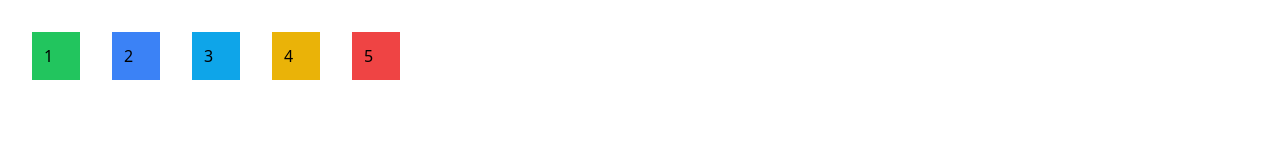
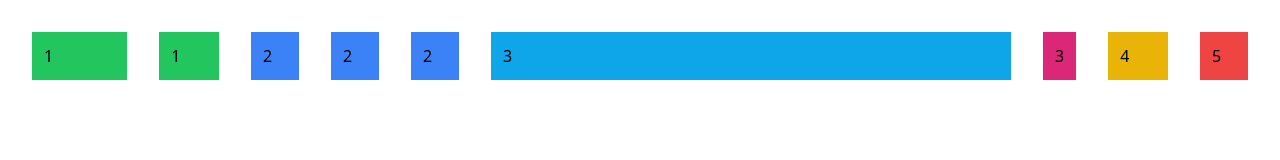
Before and after one commit to omidafifi/tailwind-practice-V3, a website: page 20-flex(grow-shrink-basis)/index.html in a window 1280 px wide. Drawn offline with nearby package versions, Linux system fonts and the light colour scheme.

Commit message:
flex-grow/shrink/basis and shorthand

```diff
--- a/20-flex(grow-shrink-basis)/index.html
+++ b/20-flex(grow-shrink-basis)/index.html
@@ -7,12 +7,40 @@
     <script src="https://cdn.tailwindcss.com"></script>
 </head>
 <body >
-         <div class="flex m-4  ">
-             <div class="w-12 p-3 m-4 h-12 bg-green-500">1</div>
-             <div class="w-12 p-3 m-4 h-12 bg-blue-500">2</div>
-             <div class="w-12 p-3 m-4 h-12 bg-sky-500">3</div>
-             <div class="w-12 p-3 m-4 h-12 bg-yellow-500">4</div>
-             <div class="w-12 p-3 m-4 h-12 bg-red-500">5</div>
-         </div>
+    <!-- <div class="flex m-4 ">     -->
+        <!-- Grow khali dare safhe ro bozorg mikone ama 0 va 1 kar nakard  -->
+         <!-- <div class="w-12 p-3 m-4 h-12 bg-green-500 grow ">1</div> -->
+         <!-- shrink ke dadam kare khasi anjam nashod  -->
+         <!-- <div class="w-12 p-3 m-4 h-12 bg-blue-500 shrink-0 ">2</div> -->
+         <!-- basis eleman ro small kard fekr konam dare be un size mide  -->
+         <!-- <div class="w-12 p-3 m-4 h-12 bg-sky-500  basis-5">3</div> -->
+         <!-- shorthand flex baraye hamash ro berim bezanim  -->
+         <!-- <div class="w-12 p-3 m-4 h-12 bg-yellow-500 ">4</div> -->
+         <!-- dar document mige agar hover shod to sizesh ro small kon inam kar nakard  -->
+         <!-- <div class="w-12 p-3 m-4 h-12 bg-red-500 shrink hover:shrink-0">5</div>
+     </div>  -->
+     <div class="flex m-4 ">
+         <!-- [] default in grow-->
+         <div class="w-12 p-3 m-4 h-12 bg-green-500 grow-[4]">1</div>
+         <div class="w-12 p-3 m-4 h-12 bg-green-500 grow">1</div>
+        <!-- shrink # Gegenteil Grow [] und hat auch default-->
+        <div class="w-12 p-3 m-4 h-12 bg-blue-500  shrink-[4] ">2</div>
+        <div class="w-12 p-3 m-4 h-12 bg-blue-500  shrink-[4] ">2</div>
+         <div class="w-12 p-3 m-4 h-12 bg-blue-500 shrink-[4]  ">2</div>
+        <!-- basis done -->
+         <div class="w-12 p-3 m-4 h-12 bg-sky-500  basis-5/12">3</div>
+         <div class="w-12 p-3 m-4 h-12 bg-pink-600 basis-5">3</div>
+        <!-- shorthand done-->
+        <!-- flex-1	flex: 1 1 0%;
+        flex-auto	flex: 1 1 auto;
+        flex-initial	flex: 0 1 auto;
+        flex-none	flex: none; -->
+         <div class="w-12 p-3 m-4 h-12 bg-yellow-500 flex-auto ">4</div>
+         <div class="w-12 p-3 m-4 h-12 bg-red-500 flex-initial ">5</div>
+     </div>
+
+
+
+
 </body>
 </html>
```
